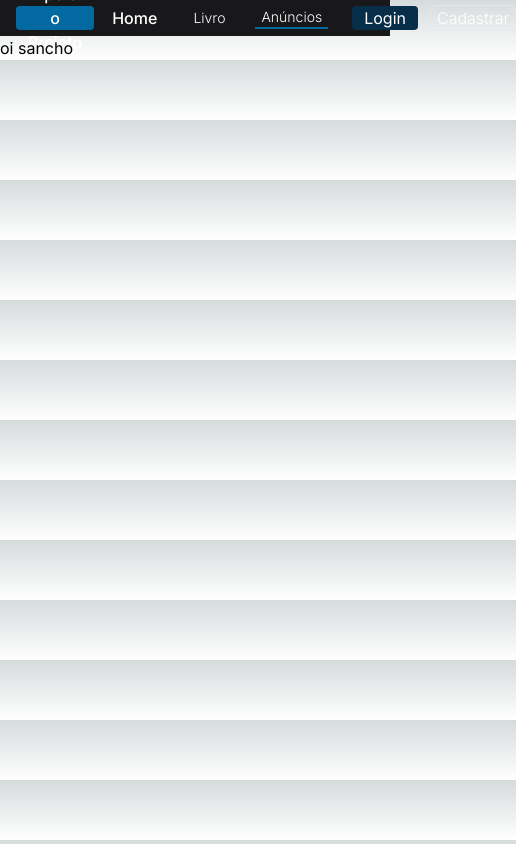
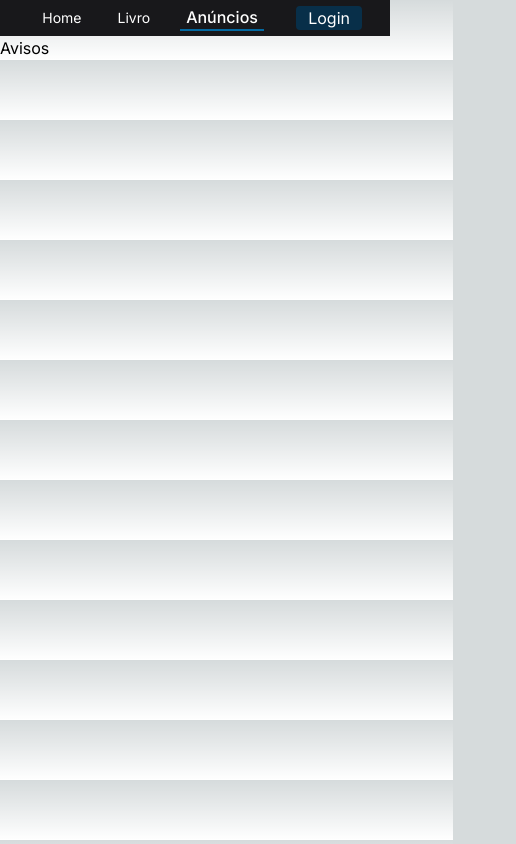
Before and after one commit to LucasSanchoLima/web-cura-corrosiva, a Next.js app: page /avisos in a window 390 px wide. Shown: the whole page, 516 px wide, since content can reach past the window. Built offline with nearby package versions, Linux system fonts and the light colour scheme.

Commit message:
Header responsiva

```diff
--- a/src/app/avisos/page.tsx
+++ b/src/app/avisos/page.tsx
@@ -1,3 +1,3 @@
 export default function Avisos() {
-  return <div>oi sancho</div>;
+  return <div>Avisos</div>;
 }
--- a/src/app/livro/page.tsx
+++ b/src/app/livro/page.tsx
@@ -1,3 +1,3 @@
 export default function Livro() {
-  return <div>oi sancho</div>;
+  return <div>Livro</div>;
 }
--- a/src/components/header/Header.tsx
+++ b/src/components/header/Header.tsx
@@ -18,7 +18,7 @@ export default function Header() {
       <a
         href="https://www.catarse.me/curacorrosiva"
         target="_blank"
-        className="align-self-center flex content-center flex-wrap prevent-select bg-sky-700 rounded px-3 my-1.5"
+        className="align-self-center flex content-center flex-wrap prevent-select bg-sky-700 rounded my-1.5 px-0 collapse w-0 sm:px-3 sm:visible sm:w-auto"
       >
         <p className="text-center w-full fontMaquina font-medium">Apoie o Projeto</p>
       </a>
@@ -30,7 +30,7 @@ export default function Header() {
             setPaginaSelecionada(0);
           }}
         >
-          <p className="px-1.5 fontMaquina font-medium align-middle">Home</p>
+          <p className={`px-1.5 fontMaquina ${paginaSelecionada == 0 ? "font-medium" : "font-small text-sm"}`}>Home</p>
         </Link>
         <Link
           href="/livro"
@@ -39,7 +39,7 @@ export default function Header() {
             setPaginaSelecionada(1);
           }}
         >
-          <p className="px-1.5 fontMaquina font-light text-sm">Livro</p>
+          <p className={`px-1.5 fontMaquina ${paginaSelecionada == 1 ? "font-medium" : "font-small text-sm"}`}>Livro</p>
         </Link>
         <Link
           href="/avisos"
@@ -48,14 +48,14 @@ export default function Header() {
             setPaginaSelecionada(2);
           }}
         >
-          <p className="px-1.5 fontMaquina font-light text-sm">Anúncios</p>
+          <p className={`px-1.5 fontMaquina ${paginaSelecionada == 2 ? "font-medium" : "font-small text-sm"}`}>Anúncios</p>
         </Link>
       </div>
       <div className=" flex justify-between my-1.5">
         <div className=" flex content-center flex-wrap prevent-select bg-sky-950 rounded mx-3 px-3">
           <p className="text-center w-full fontMaquina">Login</p>
         </div>
-        <div className=" flex content-center flex-wrap prevent-select rounded">
+        <div className=" flex content-center flex-wrap prevent-select rounded px-0 collapse w-0 sm:visible sm:w-auto">
           <p className="text-center w-full font-light fontMaquina border rounded px-1.5">Cadastrar</p>
         </div>
       </div>
```
